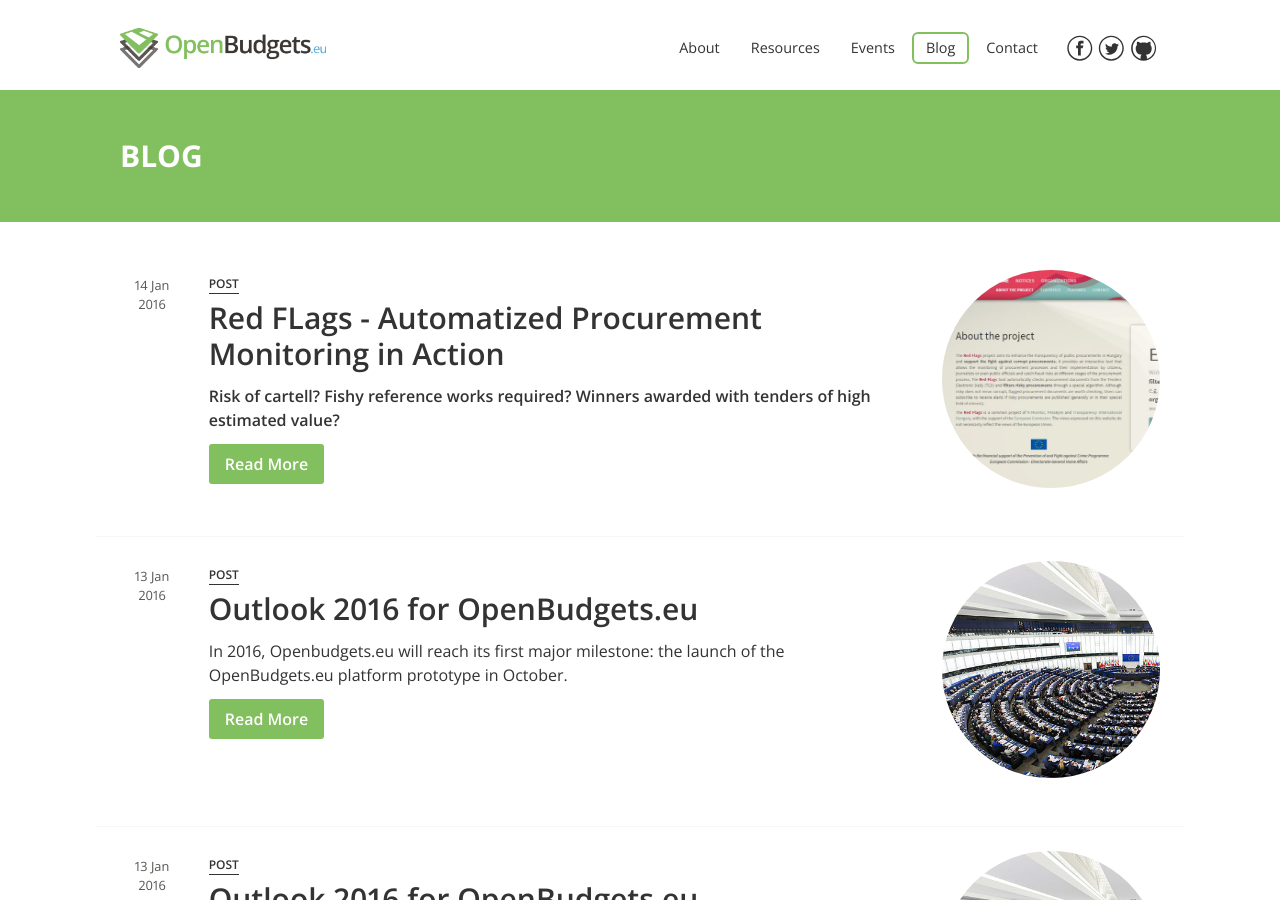
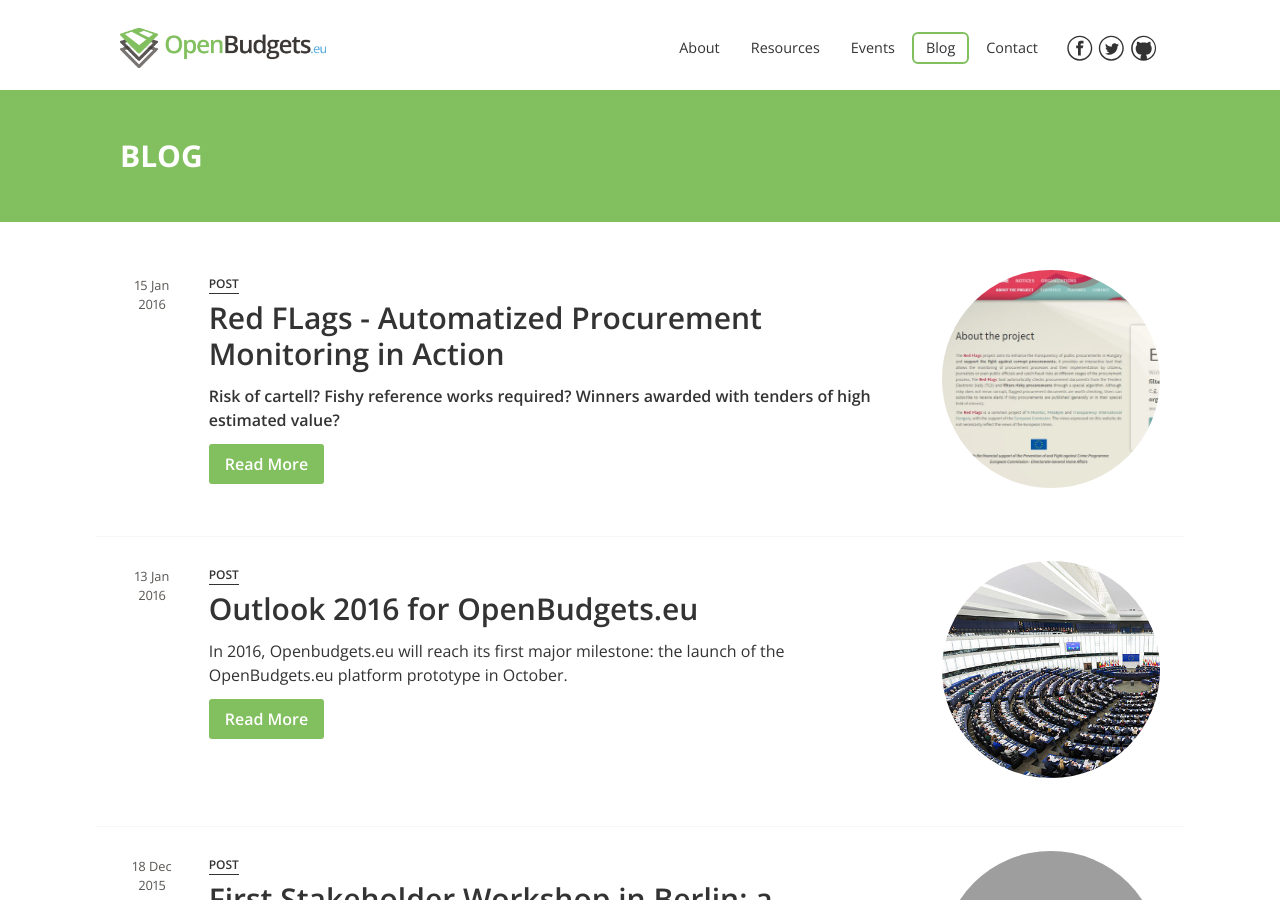
Before and after one commit to openbudgets/openbudgets.github.io, a Jekyll site: the page built from blog/index.html, in a window 1280 px wide and 900 px high. Built offline with Jekyll 4.4.1, drawn with Linux system fonts in a browser that asks for light colours; nearby versions of some CDN libraries; the list of posts is cut into pages by our own code; some of the changed text lies outside the part shown; grey boxes are pictures that could not be loaded.

```diff
--- a/_posts/2016-01-13-outlook-2016-for-openbudgets-eu copy.md
+++ /dev/null
@@ -1,23 +0,0 @@
----
-layout: post
-title:  "Outlook 2016 for OpenBudgets.eu"
-date:   2016-01-13
-categories: post
-image: ../assets/posts/2016-01/Parliament.jpg
----
-
-In 2016, Openbudgets.eu will reach its first major milestone: the launch of the OpenBudgets.eu platform prototype in October.
-
-In the run up to the launch, we gather input together with the users of the platform. J++ will publish the first stories on the case they are working on: the Football Tax Stories: investigating how local governments subsidise local football clubs and stadiums with your tax money.
-
-CiViO just starts its needs assessment around participatory budgeting tools and platforms. It is our aim to develop tools to make participatory budgeting processes even better. Finally, TI-EU conducts a survey with Members of the European Parliament so that we can tailor the Openbudgets.eu platform to their needs too.
-
-![Workshop]({{site.baseurl}}/assets/posts/2016-01/Parliament.jpg)
-
-*["European Parliament Strasbourg Hemicycle - Diliff"](https://commons.wikimedia.org/wiki/File:European_Parliament_Strasbourg_Hemicycle_-_Diliff.jpg#/media/File:European_Parliament_Strasbourg_Hemicycle_-_Diliff.jpg) by Diliff - Own work. Licensed under CC BY-SA 3.0 via Commons*
-
-Behind the scenes we are working on the architecture and design of the platform. You can expect the publication of code-lists, vocabularies, and the first tools in the Spring and Summer of 2016.
-
-The website will document the developments around our platform on this blog and report on developments in the field of budget transparency. We are open to your suggestions for articles and resources that you would like to see featured here.
-
-We will start bringing more project updates and more content through our blog. In May of this year, training materials and webinars are published here. We start with different blog series on budget and transparency in Europe. In the next weeks, you can read about the projects presented at the December workshop. Stay tuned for [tweets](https://twitter.com/OpenBudgetsEU) under [#OBEU](https://twitter.com/search?q=%23obeu&src=typd) and more articles.
--- a/_posts/2016-01-15-red-flags.md
+++ b/_posts/2016-01-15-red-flags.md
@@ -1,16 +1,17 @@
 ---
 layout: post
 title:  "Red FLags - Automatized Procurement Monitoring in Action"
-date:   2016-01-14
+date:   2016-01-15
 categories: post
 image: ../assets/posts/2016-01/blogpostimage1.png
 ---
 
 **Risk of cartell? Fishy reference works required? Winners awarded with tenders of high estimated value?**
 
-For those, who would like to know more about the risks encoded into the wording of procurement notices, we would like to introduce the [new common project](http://www.redflags.eu/notice/170964-2013) of [K-Monitor](http://k-monitor.hu/), [PetaByte](http://transparency.hu/en) and [TI-Hungary](http://transparency.hu/en), (supported by the [European Comission](http://ec.europa.eu/dgs/home-affairs/).
+For those, who would like to know more about the risks encoded into the wording of procurement notices, we would like to introduce the [new common project](http://www.redflags.eu/notice/170964-2013) of [K-Monitor](http://k-monitor.hu/), [PetaByte](http://transparency.hu/en) and [TI-Hungary](http://transparency.hu/en), (supported by the [European Comission](http://ec.europa.eu/dgs/home-affairs/)).
 
 ![Workshop]({{site.baseurl}}/assets/posts/2016-01/blogpostimage1.png)
+
 *[redflags.eu](http://redflags.eu)*
 
 We all have heard about tailor-made procurements and dubious contract notices with suspicious requirements on either financial ability or technical capacity. We also can recall complete procedures escaping publicity on the legal basis of regulations enabling initiation of procedures without notices. That’s why we are curious of what is happening in one of the most important channel of public spending and we try to map the potential risk factors affecting procurement praxis. Our interactive tool allows the monitoring of procurement procedures with the help of a formal algorithm-system incorporating approximately 40 indicators elaborated on the basis of regulative loopholes (and infringement of the law) and so called bad practices (remaining within the scope of legally accepted operations, but still implying corruption risks).
@@ -20,6 +21,7 @@
 Now, the users can preset filter combinations suitable for their particular interests (like looking for notices with a given number of flags including a certain indicator e.g search for notices with 3 flags including the one for having high estimated value and at the same time requiring annual revenue higher than the estimated value of the tender, etc.)
 
 ![Workshop]({{site.baseurl}}/assets/posts/2016-01/blogpostimage2.png)
+
 *[redflags.eu](http://redflags.eu)*
 
 The users also can subscribe to receive alerts if risky procurements are published that meet the requisites of the special filters they set.
@@ -30,5 +32,4 @@
 The system has already scanned almost 15 000 notices and flagged more than 8000 as a bearer of at least one identified risk factor. And although risky does not mean corrupt, flagged procurement documents are worth checking either by investigative journalists or monitoring authorities - that are also target groups of the project.
 
 
-Anita Koncsik
-K-Monitor Watchdog for Public Funds
+**Anita Koncsik**, **K-Monitor Watchdog for Public Funds**
```
